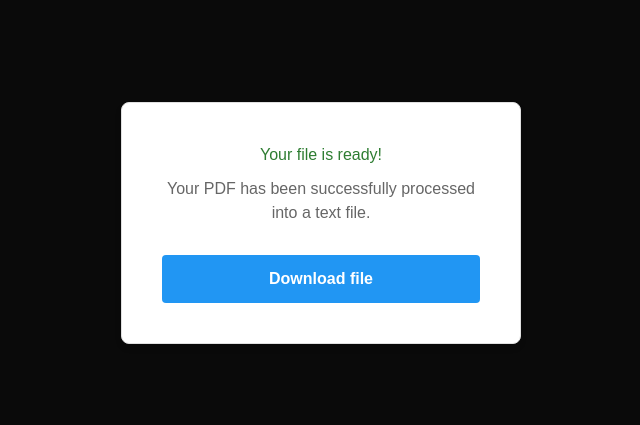
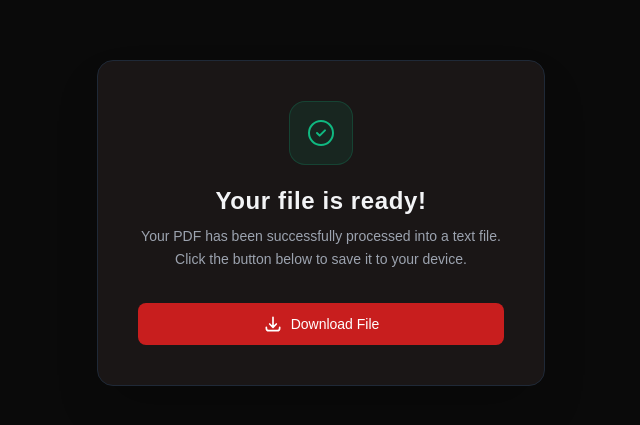
Before and after one commit to oligregz/pdf-processor, an Angular app in the folder interface/: page /download/1 in a window 1280 px wide. Shown: the part 177-602 px from the top of the page, without its empty margins (319-959 px from the left). Built offline with nearby package versions, Linux system fonts and the light colour scheme.

Commit message:
feat(interaface/download): adds new flow and user expirience

```diff
--- a/interface/src/app/features/download/download.component.html
+++ b/interface/src/app/features/download/download.component.html
@@ -1,18 +1,45 @@
-<div class="download-container">
-  <div class="download-card">
-    <h2>Your file is ready!</h2>
-    <p>Your PDF has been successfully processed into a text file.</p>
+<div class="w-full max-w-md bg-dark-surface border border-gray-800 rounded-2xl shadow-2xl p-8 sm:p-10 animate-in fade-in zoom-in-95 duration-500">
 
-    <div class="error-banner" *ngIf="errorMessage">
-      {{ errorMessage }}
+  <div class="flex flex-col items-center mb-8 text-center">
+    <div class="w-16 h-16 bg-status-success/10 text-status-success rounded-2xl flex items-center justify-center mb-5 border border-status-success/20">
+      <svg class="w-8 h-8" fill="none" viewBox="0 0 24 24" stroke="currentColor">
+        <path stroke-linecap="round" stroke-linejoin="round" stroke-width="1.5" d="M9 12l2 2 4-4m6 2a9 9 0 11-18 0 9 9 0 0118 0z" />
+      </svg>
     </div>
 
-    <button
-      class="btn-download"
-      (click)="downloadFile()"
-      [disabled]="!correlationId || isDownloading"
+    <h2 class="text-2xl font-bold text-text-main tracking-wide">Your file is ready!</h2>
+    <p class="text-text-muted mt-2 text-sm leading-relaxed">
+      Your PDF has been successfully processed into a text file. Click the button below to save it to your device.
+    </p>
+  </div>
+
+  <div class="mt-2">
+    <app-button
+      variant="primary"
+      [fullWidth]="true"
+      [isLoading]="isDownloading()"
+      [disabled]="!correlationId()"
+      (onClick)="downloadFile()"
     >
-      {{ isDownloading ? 'Downloading...' : 'Download file' }}
-    </button>
+      <svg class="w-5 h-5" fill="none" viewBox="0 0 24 24" stroke="currentColor">
+        <path stroke-linecap="round" stroke-linejoin="round" stroke-width="2" d="M4 16v1a3 3 0 003 3h10a3 3 0 003-3v-1m-4-4l-4 4m0 0l-4-4m4 4V4" />
+      </svg>
+      Download File
+    </app-button>
   </div>
 </div>
+
+<app-modal
+  [(isOpen)]="isModalOpen"
+  [type]="modalType()"
+  [title]="modalTitle()"
+  [preventCloseOnBackdrop]="false"
+>
+  {{ modalMessage() }}
+
+  <div modal-footer>
+    <app-button variant="secondary" (onClick)="isModalOpen.set(false)">
+      Close
+    </app-button>
+  </div>
+</app-modal>
--- a/interface/src/app/features/download/download.component.scss
+++ /dev/null
@@ -1,59 +0,0 @@
-.download-container {
-  display: flex;
-  justify-content: center;
-  align-items: center;
-  min-height: 80vh;
-  font-family: sans-serif;
-}
-
-.download-card {
-  text-align: center;
-  padding: 40px;
-  border: 1px solid #e0e0e0;
-  border-radius: 8px;
-  background-color: #ffffff;
-  box-shadow: 0 4px 6px rgba(0,0,0,0.1);
-  max-width: 400px;
-  width: 100%;
-
-  h2 {
-    color: #2e7d32;
-    margin-bottom: 10px;
-  }
-
-  p {
-    color: #666;
-    margin-bottom: 30px;
-  }
-}
-
-.btn-download {
-  padding: 12px 24px;
-  font-size: 16px;
-  font-weight: bold;
-  background-color: #2196F3;
-  color: white;
-  border: none;
-  border-radius: 4px;
-  cursor: pointer;
-  transition: background-color 0.3s;
-  width: 100%;
-
-  &:hover:not(:disabled) {
-    background-color: #1976D2;
-  }
-
-  &:disabled {
-    background-color: #cccccc;
-    cursor: not-allowed;
-  }
-}
-
-.error-banner {
-  color: #d32f2f;
-  background-color: #ffebee;
-  padding: 10px;
-  border-radius: 4px;
-  margin-bottom: 20px;
-  font-size: 14px;
-}
--- a/interface/src/app/features/download/download.component.ts
+++ b/interface/src/app/features/download/download.component.ts
@@ -1,57 +1,81 @@
-import { Component, OnInit } from '@angular/core';
-import { CommonModule } from '@angular/common';
+import { Component, OnInit, inject, signal } from '@angular/core';
 import { ActivatedRoute } from '@angular/router';
 import { HttpClient } from '@angular/common/http';
 import { environment } from '../../environments/environment';
+import { ButtonComponent } from '../../shared/components/button/button.component';
+import { ModalComponent } from '../../shared/components/modal/modal.component';
+import { ModalType } from '../../shared/common/types/modal.type';
 
 @Component({
   selector: 'app-download',
   standalone: true,
-  imports: [CommonModule],
-  templateUrl: './download.component.html',
-  styleUrl: './download.component.scss'
+  imports: [ButtonComponent, ModalComponent],
+  templateUrl: './download.component.html'
 })
 export class DownloadComponent implements OnInit {
-  correlationId: string | null = null;
-  isDownloading = false;
-  errorMessage = '';
+  private route = inject(ActivatedRoute);
+  private http = inject(HttpClient);
 
-  constructor(
-    private route: ActivatedRoute,
-    private http: HttpClient
-  ) {}
+  public correlationId = signal<string | null>(null);
+  public isDownloading = signal<boolean>(false);
+
+  public isModalOpen = signal<boolean>(false);
+  public modalType = signal<ModalType>('info');
+  public modalTitle = signal<string>('');
+  public modalMessage = signal<string>('');
 
   ngOnInit(): void {
-    this.correlationId = this.route.snapshot.paramMap.get('id');
+    const id = this.route.snapshot.paramMap.get('id');
+    this.correlationId.set(id);
+
+    if (!id) {
+      this.showModal('error', 'Invalid Link', 'No file ID was found in the URL. Please check your e-mail link.');
+    }
   }
 
-  downloadFile(): void {
-    if (!this.correlationId) return;
+  public downloadFile(): void {
+    const id = this.correlationId();
+    if (!id) return;
 
-    this.isDownloading = true;
-    this.errorMessage = '';
-
-    const downloadUrl = `${environment.apiUrl}/process/${this.correlationId}/download`;
+    this.isDownloading.set(true);
+    const downloadUrl = `${environment.apiUrl}/process/${id}/download`;
 
     this.http.get(downloadUrl, { responseType: 'blob' }).subscribe({
-      next: (blob) => {
-        this.isDownloading = false;
+      next: (blob: Blob) => {
+        this.isDownloading.set(false);
 
         const url = window.URL.createObjectURL(blob);
         const a = document.createElement('a');
         a.href = url;
-        a.download = `processed_file_${this.correlationId}.txt`;
+        a.download = `processed_file_${id}.txt`;
         document.body.appendChild(a);
         a.click();
 
         window.URL.revokeObjectURL(url);
         document.body.removeChild(a);
+
+        this.showModal(
+          'success',
+          'Download Complete!',
+          'Your processed text file has been downloaded successfully. Check your browser downloads.'
+        );
       },
       error: (err) => {
-        this.isDownloading = false;
-        this.errorMessage = 'Failed to download the file. The link might be expired or invalid.';
         console.error('Download error:', err);
+        this.isDownloading.set(false);
+        this.showModal(
+          'error',
+          'Download Failed',
+          'We could not download the file. The link might be expired, invalid, or the server is unavailable.'
+        );
       }
     });
   }
+
+  private showModal(type: ModalType, title: string, message: string): void {
+    this.modalType.set(type);
+    this.modalTitle.set(title);
+    this.modalMessage.set(message);
+    this.isModalOpen.set(true);
+  }
 }
```
